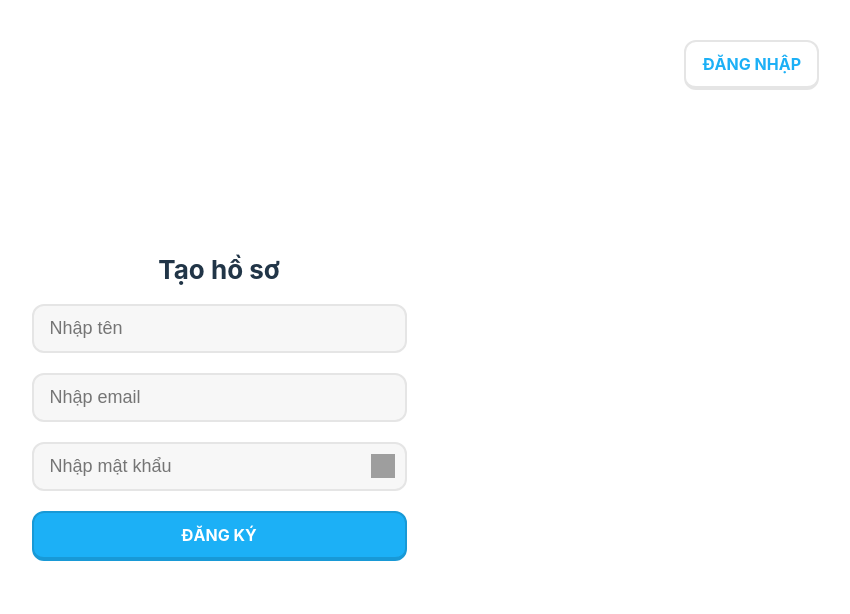
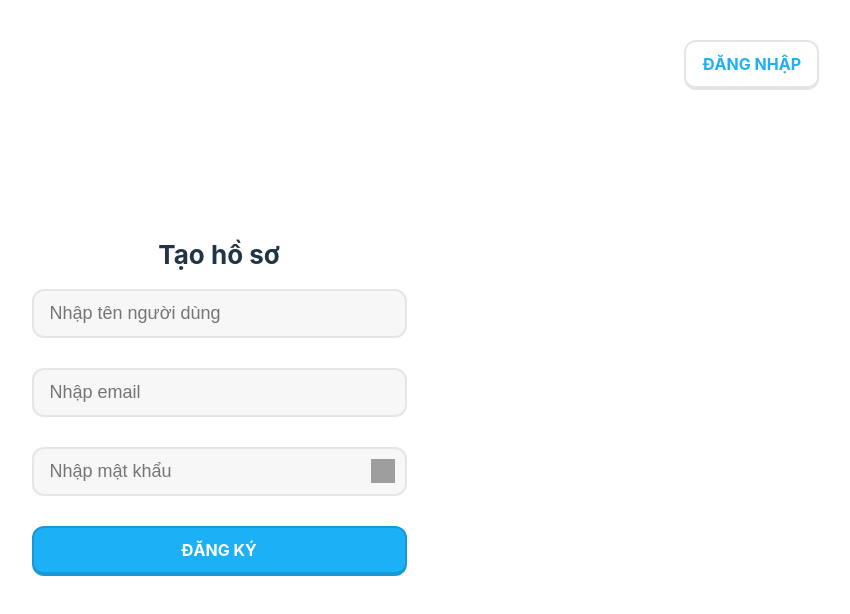
Before and after one commit to vinhduong-051102/final_assignment, a React (Vite) app: page /signup in a window 1280 px wide. Shown: the top 614 px of the page, without its empty margins (421-1271 px from the left). Built offline with nearby package versions, Linux system fonts and the light colour scheme; grey boxes are pictures that could not be loaded; a small style sheet from the web is missing.

Commit message:
up code validate field giao diện đăng kí tài khoản

```diff
--- a/package.json
+++ b/package.json
@@ -10,16 +10,19 @@
     "preview": "vite preview"
   },
   "dependencies": {
+    "@hookform/resolvers": "^3.3.4",
     "@reduxjs/toolkit": "^2.2.3",
     "axios": "^1.6.8",
     "react": "^18.2.0",
     "react-beautiful-dnd": "^13.1.1",
     "react-dom": "^18.2.0",
+    "react-hook-form": "^7.51.3",
     "react-redux": "^9.1.1",
     "react-router": "^6.22.3",
     "react-router-dom": "^6.22.3",
     "redux-saga": "^1.3.0",
-    "styled-components": "^6.1.8"
+    "styled-components": "^6.1.8",
+    "yup": "^1.4.0"
   },
   "devDependencies": {
     "@types/react": "^18.2.66",
--- a/src/container/Register/index.jsx
+++ b/src/container/Register/index.jsx
@@ -16,6 +16,9 @@ import {useEffect, useState} from "react";
 import {useDispatch, useSelector} from "react-redux";
 import * as selectors from "./registerSlice"
 import * as actions from "./actions"
+import {object, string} from "yup";
+import { yupResolver } from "@hookform/resolvers/yup";
+import {useForm, FormProvider, Controller, get} from "react-hook-form";
 
 const Register = () => {
     const dispatch = useDispatch()
@@ -26,14 +29,34 @@ const Register = () => {
 
     const [isShowPassword, setIsShowPassword] = useState(false)
 
-    const [userName, setUserName] = useState("");
 
-    const [email, setEmail] = useState("")
+    const schema = object({
+        email: string().required("Email không được để trống").test('', 'Email không đúng định dạng', value => {
+            const REGEX_EMAIL = /^[\w_\.]{3,32}@([\w-]+\.)+[\w-]{2,4}$/;
+            return REGEX_EMAIL.test(value)
+        }),
+        userName: string().required("Tên người dùng không được để trống"),
+        password: string().required("Mật khẩu không được để trống")
+    })
 
-    const [password, setPassword] = useState("");
+    const form = useForm({
+        mode: "onChange",
+        delayError: 500,
+        resolver: yupResolver(schema),
+        defaultValues: {
+            email: '',
+            userName: '',
+            password: ''
+        }
+    })
 
-    const handleSignup = () => {
-        dispatch(actions.signup({userName, email, password}))
+    const handleSubmit = async () => {
+        const result = await form.trigger()
+        if (result) {
+            dispatch(actions.signup(form.getValues()))
+            // console.log("goi api")
+        }
+
     }
 
     useEffect(() => {
@@ -43,19 +66,72 @@ const Register = () => {
         }
     }, [message, dispatch])
 
+
     return (
         <RegisterContainer>
             <RegisterLayout>
                 <Title>Tạo hồ sơ</Title>
+                    <form onSubmit={form.handleSubmit(handleSubmit)}>
                         <InputLayout>
-                    <Input placeholder="Nhập tên" value={userName} onChange={e => setUserName(e.target.value)}/>
-                    <Input placeholder="Nhập email" value={email} onChange={e => setEmail(e.target.value)}/>
+                            <FormProvider {...form}>
+                                <Controller
+                                    name="userName"
+                                    control={form.control}
+                                    render={({ field }) => {
+                                        const isError = !!form.formState.errors?.userName
+                                        return (
+                                            <div style={{position: "relative"}}>
+                                                <Input
+                                                    {...field}
+                                                    placeholder="Nhập tên người dùng"
+                                                    isError={isError}
+                                                />
+                                                {
+                                                    isError &&
+                                                    <span style={{position: "absolute", bottom: -25, left: 5, color: 'rgb(234,43,43)'}}>
+                                                        {form.formState.errors?.userName?.message}
+                                                    </span>
+                                                }
+                                            </div>
+
+                                        );
+                                    }}
+                                />
+                                <Controller
+                                    name="email"
+                                    control={form.control}
+                                    render={({ field }) => {
+                                        const isError = !!form.formState.errors?.email
+                                        return (
+                                            <div style={{position: "relative"}}>
+                                                <Input
+                                                    {...field}
+                                                    placeholder="Nhập email"
+                                                    isError={isError}
+                                                />
+                                                {
+                                                    isError &&
+                                                    <span style={{position: "absolute", bottom: -25, left: 5, color: 'rgb(234,43,43)'}}>
+                                                        {form.formState.errors?.email?.message}
+                                                    </span>
+                                                }
+                                            </div>
+
+                                        );
+                                    }}
+                                />
+                                <Controller
+                                    name="password"
+                                    control={form.control}
+                                    render={({ field }) => {
+                                        const isError = !!form.formState.errors?.password
+                                        return (
                                             <div style={{position: "relative"}}>
                                                 <Input
                                                     placeholder="Nhập mật khẩu"
                                                     type={isShowPassword ? "text" : "password"}
-                            value={password}
-                            onChange={e => setPassword(e.target.value)}
+                                                    {...field}
+                                                    isError={isError}
                                                 />
                                                 <PasswordIconContainer
                                                     onClick={() => setIsShowPassword(prev => !prev)}
@@ -68,10 +144,20 @@ const Register = () => {
                                                         }
                                                     />
                                                 </PasswordIconContainer>
+                                                {
+                                                    isError &&
+                                                    <span style={{position: "absolute", bottom: -25, left: 5, color: 'rgb(234,43,43)'}}>
+                                                        {form.formState.errors?.password?.message}
+                                                    </span>
+                                                }
                                             </div>
+
+                                        );
+                                    }}
+                                />
                                 <OptionAnswer
-                        onClick={handleSignup}
-                        no={1} isShowNo={false}
+                                    no={1}
+                                    isShowNo={false}
                                     content={
                                         <span
                                             style={
@@ -88,6 +174,7 @@ const Register = () => {
                                     defaultBorderColor='24, 153, 214'
                                     defaultHoverBgc={'29,190,253'}
                                 />
+                            </FormProvider>
                             <TextRedirectContainer>
                                 <span>Bạn đã có tài khoản? </span>
                                 <Link
@@ -103,6 +190,8 @@ const Register = () => {
                                 </Link>
                             </TextRedirectContainer>
                         </InputLayout>
+                    </form>
+
             </RegisterLayout>
             <ButtonRedirectContainer>
                 <Link to="/signin">
--- a/src/container/Register/styled.js
+++ b/src/container/Register/styled.js
@@ -1,5 +1,5 @@
 import styled from "styled-components";
-import {colorEel, colorMacaw, colorPolar, colorSwan} from "../../constants/colors";
+import {colorEel, colorFireAnt, colorFireArtHover, colorMacaw, colorPolar, colorSwan} from "../../constants/colors";
 
 export const RegisterContainer = styled.div `
   width: 100vw;
@@ -33,25 +33,25 @@ export const InputLayout = styled.div `
   position: relative;
   text-align: start;
   width: 100%;
-  gap: 20px;
+  gap: 30px;
 `
 
 export const Input = styled.input `
   background: rgb(${colorPolar});
-  border: 2px solid rgb(${colorSwan});
+  border: 2px solid ${props => props.isError ? `rgb(${colorFireArtHover})` : `rgb(${colorSwan})`};
   border-radius: 12px;
   display: flex;
   overflow: hidden;
   padding: 12px 16px;
   padding-right: 40px;
   font-weight: 500;
-  color: rgb(${colorEel});
+  color: ${props => props.isError ? `rgb(${colorFireAnt})` : `rgb(${colorEel})`};
   box-sizing: border-box;
   font-size: 18px;
   width: 100%;
   &:focus-visible {
     outline: none;
-    border-color: rgb(${colorMacaw});
+    border-color: ${props => props.isError ? `rgb(${colorFireArtHover})` : `rgb(${colorSwan})`};
   }
 `
 
```
Also changed, not shown: 1 other file (tests, documents, lock files or other folders). Lines whose indentation alone changed are shown as unchanged.
